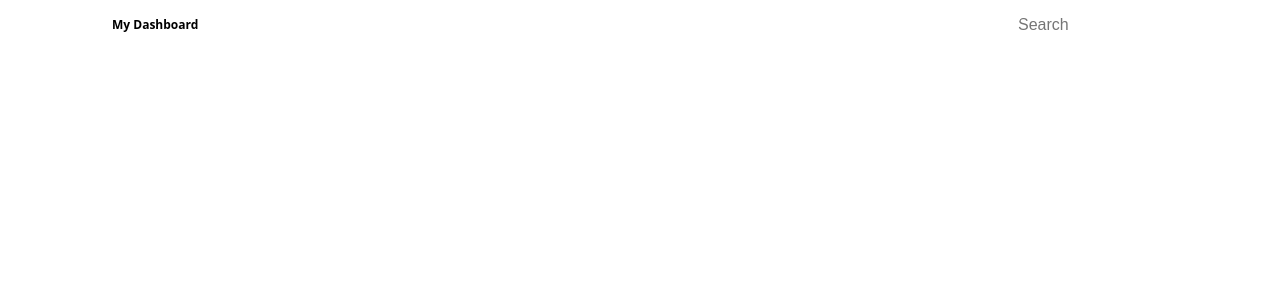
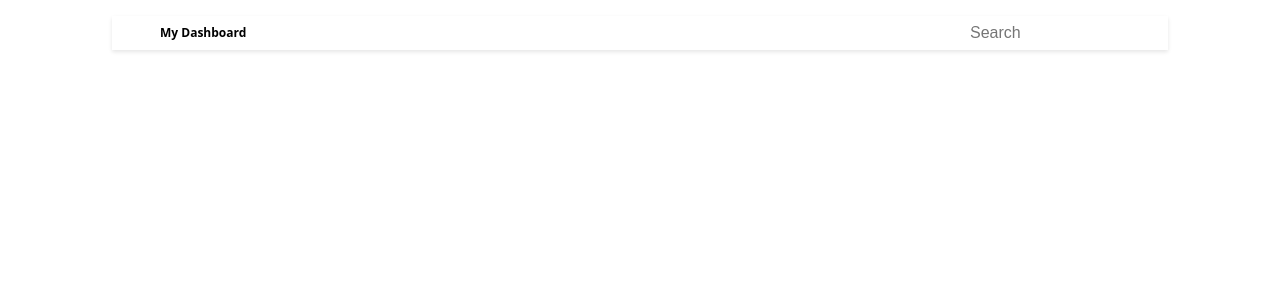
Before and after one commit to Manan-Devs/Web-development, a React (Vite) app in the folder Frontend/React/Projects/Personal Dashboard/: page / in a window 1280 px wide. Shown: the top 300 px of the page. Built offline with nearby package versions, Linux system fonts and the light colour scheme.

Commit message:
update in my UI

```diff
--- a/Frontend/React/Projects/Personal Dashboard/src/index.css
+++ b/Frontend/React/Projects/Personal Dashboard/src/index.css
@@ -27,8 +27,13 @@ body {
 }
 
 .nav-container {
+    position:sticky;
     display:flex;
     justify-content:space-between;
+    align-items:center;
+    background-color:white;
+    box-shadow:0 2px 4px rgba(0,0,0,0.1);
+    padding:0.5rem 3rem;
 }
 
 input {
```
